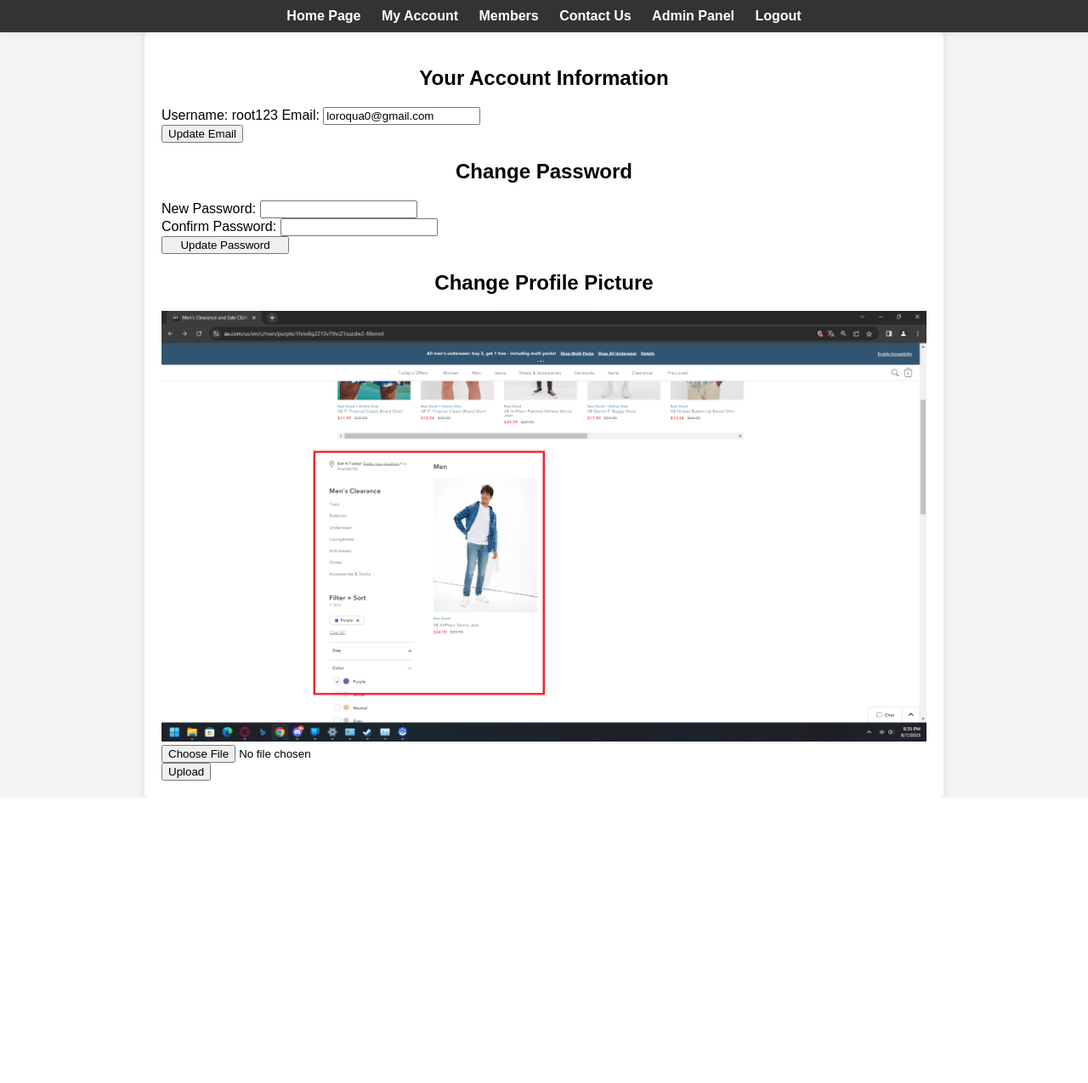
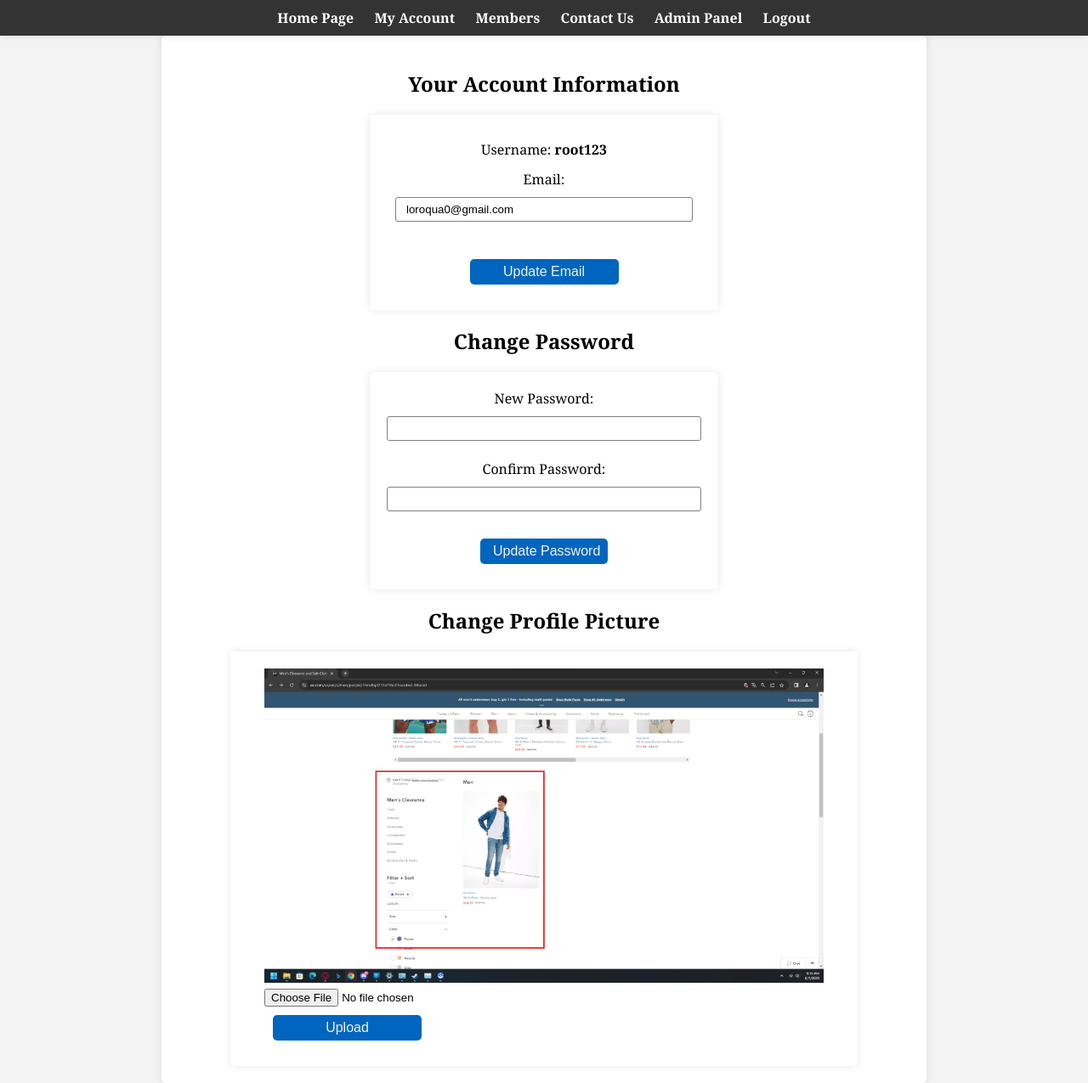
Before and after one commit to ptmp25/php-forum, a PHP site: page /account.php in a window 1280 px wide. Shown: the whole page at 85% size. Before the commit the page ends 939 px from the top, so only its background shows below. Run offline with PHP 8.4, Linux system fonts and the light colour scheme; a user stored in the database is signed in; data comes from the database, SQL or seed files in the repository.

Commit message:
Update UI elements and add new features

```diff
--- a/account.php
+++ b/account.php
@@ -102,18 +102,26 @@ $user = $selectStmt->fetch(PDO::FETCH_ASSOC);
                     <?php echo $emailSuccess; ?>
                 </div>
             <?php endif; ?>
+            <div class="card profile">
                 <form method="post" action="">
-                <label for="username">Username: <?php echo $user['username']; ?></label>
+                    <div class="input-group">
+                        <label for="username">Username:
+                            <strong><?php echo $user['username']; ?> </strong>
+                        </label>
+                    </div>
+                    <div class="input-group">
                         <label for="email">Email:</label>
                         <input type="email" name="newEmail" value="<?php echo $user['email']; ?>"><br>
+                    </div>
                     <div class="submit-button">
-                    <input type="submit" name="updateEmail" value="Update Email">
+                        <input class="btn" type="submit" name="updateEmail" value="Update Email">
                     </div>
                 </form>
             </div>
+        </div>
 
         <h2>Change Password</h2>
-        <div class="form-section">
+        <div class="form-section card profile">
             <?php if ($passwordSuccess): ?>
                 <div class="success-message">
                     <?php echo $passwordSuccess; ?>
@@ -134,13 +142,13 @@ $user = $selectStmt->fetch(PDO::FETCH_ASSOC);
                     <input type="password" name="confirmPassword"><br>
                 </div>
                 <div class="submit-button">
-                    <input type="submit" name="updatePassword" value="Update Password" style="width:150px">
+                    <input type="submit" class="btn" name="updatePassword" value="Update Password" style="width:150px">
                 </div>
             </form>
         </div>
 
         <h2>Change Profile Picture</h2>
-        <div class="form-section">
+        <div class="form-section container">
             <?php if ($profilePicSuccess): ?>
                 <div class="success-message">
                     <?php echo $profilePicSuccess; ?>
@@ -150,7 +158,7 @@ $user = $selectStmt->fetch(PDO::FETCH_ASSOC);
             <form method="post" action="" enctype="multipart/form-data">
                 <input type="file" name="profilePic" accept="image/*">
                 <div class="submit-button">
-                    <input type="submit" name="uploadProfilePic" value="Upload">
+                    <input type="submit" class="btn" name="uploadProfilePic" value="Upload">
                 </div>
             </form>
         </div>
--- a/contact.php
+++ b/contact.php
@@ -99,7 +99,7 @@ if ($_SERVER["REQUEST_METHOD"] === "POST" && isset($_POST["submit"])) {
                 <label for="message">Message:</label>
                 <textarea class="input-group" name="message" id="message" rows="4" required></textarea><br>
             </div>
-            <input type="submit" name="submit" value="Send Message">
+            <input type="submit" class="btn" name="submit" value="Send Message">
         </form>
 
         <!-- <a href="logout.php">Logout</a> -->
--- a/member.php
+++ b/member.php
@@ -69,7 +69,7 @@
                 $select_stmt = $pdo->prepare("SELECT id, username, email, role FROM user");
                 $select_stmt->execute();
                 if ($select_stmt->rowCount() > 0) {
-                    echo '<table>';
+                    echo '<table class="container">';
                     echo '<tr>';
                     echo '<th>Username</th>';
                     echo '<th>Email</th>';
@@ -93,7 +93,7 @@
                             echo '<td>';
                             echo '<form method="post" action="">';
                             echo '<input type="hidden" name="delete_user_id" value="' . $row['id'] . '">';
-                            echo '<input type="submit" name="delete_user" value="Delete">';
+                            echo '<input type="submit" class="btn" name="delete_user" value="Delete">';
                             echo '</form>';
                             echo '</td>';
                         }
--- a/new_question.php
+++ b/new_question.php
@@ -73,8 +73,8 @@ if ($_SERVER["REQUEST_METHOD"] === "POST") {
 </head>
 
 <body>
+    <h1>New Question</h1>
     <div class="container">
-        <h1>New Question</h1>
         <form method="post" enctype="multipart/form-data">
             <label for="title">Title:</label>
             <input type="text" name="title" required><br>
@@ -82,9 +82,8 @@ if ($_SERVER["REQUEST_METHOD"] === "POST") {
             <textarea name="content" rows="4" required></textarea><br>
             <label for="image">Upload Image:</label>
             <input type="file" name="image" accept="image/*"><br>
-            <input type="submit" name="submit" value="Post Question">
+            <input type="submit" class="btn" name="submit" value="Post Question">
         </form>
-        <a href="topic.php?id=<?php echo htmlspecialchars($topic_id); ?>">Back to Topic</a>
     </div>
 </body>
 
--- a/question.php
+++ b/question.php
@@ -95,6 +95,7 @@ if (isset($_GET["id"])) {
 
 <body>
     <div class="container">
+        <div class="card">
             <h1>
                 <?php echo $question['question_title']; ?>
             </h1>
@@ -109,7 +110,7 @@ if (isset($_GET["id"])) {
             <?php if (!empty($question['question_image'])): ?>
                 <img src="<?php echo $question['question_image']; ?>" alt="Question Image">
             <?php endif; ?>
-        <?php if ($isOwnerOrAdmin): ?>
+            <?php if ($isOwner): ?>
                 <div class="center">
                     <a href="edit_question.php?id=<?php echo $question_id; ?>">
                         <button class="btn">
@@ -127,6 +128,7 @@ if (isset($_GET["id"])) {
                     </div>
                 </form>
             <?php endif; ?>
+        </div>
 
         <h2>Replies</h2>
         <ul>
--- a/style.css
+++ b/style.css
@@ -1,5 +1,5 @@
 body {
-    font-family: Arial, sans-serif;
+    font-family: Cambria, Cochin, Georgia, Times, 'Times New Roman', serif;
     background-color: #f3f3f3;
     margin: 0;
     padding: 0;
@@ -9,7 +9,7 @@ body {
     width: 90%;
     max-width: 900px;
     margin: 0 auto;
-    padding: 20px;
+    padding: 20px 40px;
     border-radius: 5px;
     background-color: #fff;
     box-shadow: 0 0 10px rgba(0, 0, 0, 0.1);
@@ -64,7 +64,8 @@ a {
     box-shadow: 0 0 10px rgba(0, 0, 0, 0.1);
 }
 
-a li, li {
+a li,
+li {
     color: #333;
     list-style-type: none;
     font-size: large;
@@ -74,8 +75,10 @@ a .btn:hover {
     cursor: pointer;
 }
 
-h1, h2, .center{
-    text-align: center!important;
+h1,
+h2,
+.center {
+    text-align: center !important;
 }
 
 .name {
@@ -83,6 +86,52 @@ h1, h2, .center{
     color: #0065be;
 }
 
-img{
+img {
     width: 100%;
 }
+
+.input-group {
+    margin: 10px;
+    margin-bottom: 0.8rem;
+}
+
+input[type="text"],
+input[type="email"],
+input[type="password"],
+select,
+textarea {
+    width: 100%;
+    display: block;
+    border-radius: 3px;
+    padding: 6px 12px;
+    border: 0.5px solid gray;
+    margin-top: 10px;
+}
+
+label {
+    margin-bottom: 5px;
+}
+
+*,
+::after,
+::before {
+    box-sizing: border-box;
+}
+
+textarea {
+    overflow: auto;
+    resize: vertical;
+}
+
+.profile {
+    text-align: center;
+    width: 50%;
+    margin: 10px auto;
+}
+
+table,
+td {
+    padding: 0.7rem;
+    vertical-align: top;
+    border-top: 1px solid #dee2e6;
+}
```
Also changed, not shown: admin_panel.php (+4 -4 lines), edit_question.php (+15 -8 lines), new_topic.php (+20 -11 lines). Lines whose indentation alone changed are shown as unchanged.
